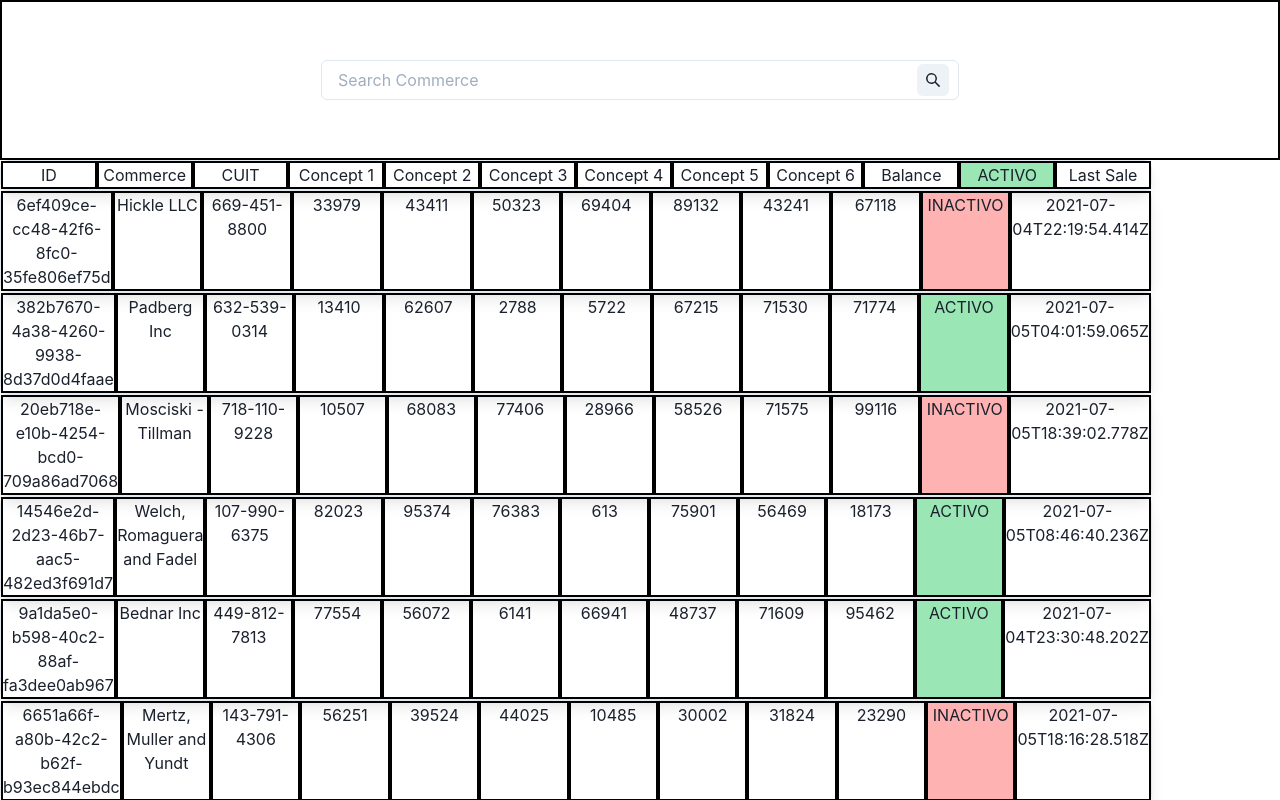
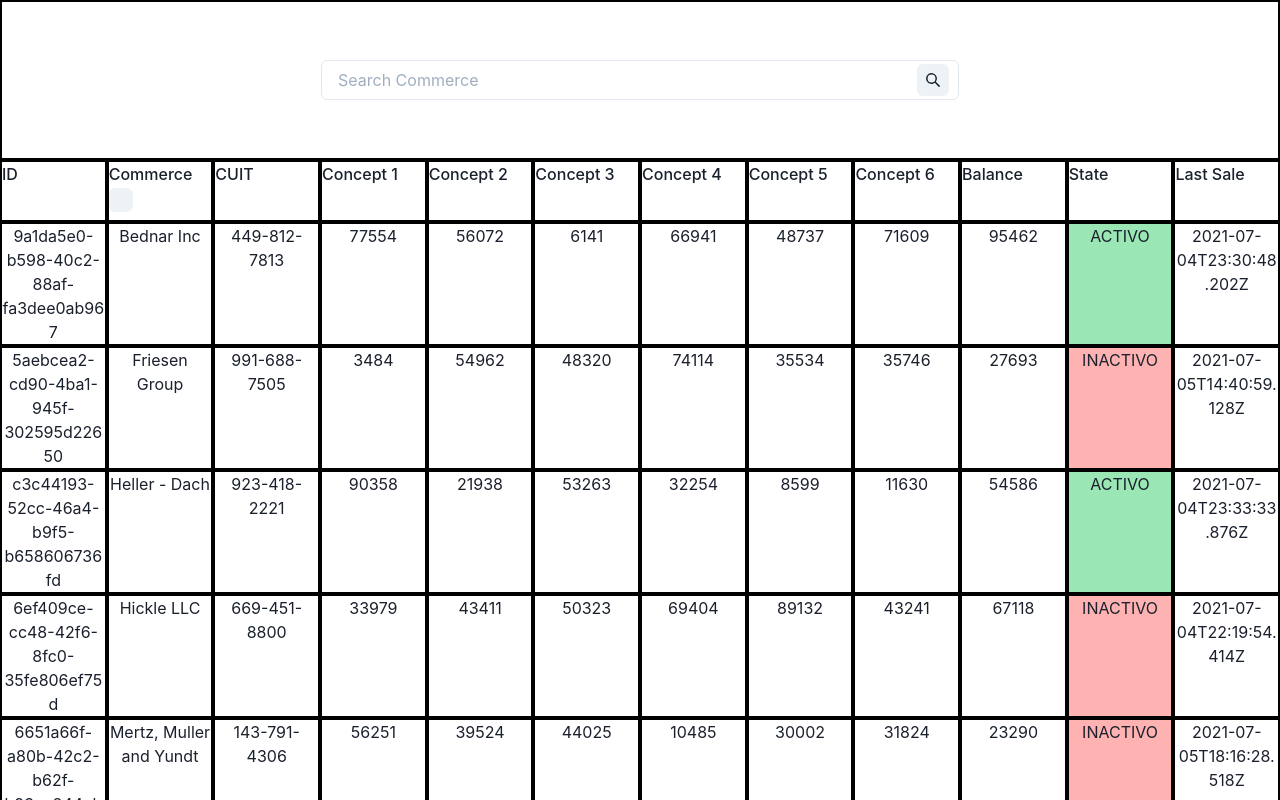
Before and after one commit to Heckiz/search-bar, a React (Vite) app: page / in a window 1280 px wide. Shown: the top 800 px of the page. Built offline with nearby package versions, Linux system fonts and the light colour scheme; data requests are answered from the project's data file.

Commit message:
add table header with the option to sort by commerce

```diff
--- a/src/App.jsx
+++ b/src/App.jsx
@@ -1,26 +1,36 @@
-import React from 'react';
+import React, { useState } from 'react'
 import './App.css';
 import { Box } from '@chakra-ui/react'
-import { Provider } from 'react-redux';
-import store from './store/store';
 import SearchBar from './components/SearchBar';
 import CommercesList from './components/Table/CommercesList';
+import { getCommerces } from './store/helpers';
 
 function App() {
 
+  const [search, setSearch] = useState("")
+  const [orderCommerce, setOrderCommerce] = useState(null);
+
+  const handleOrder = ()=>{
+      orderCommerce == null ? setOrderCommerce("acs") :
+      orderCommerce == "acs" ? setOrderCommerce("desc") :
+      setOrderCommerce(null)
+  }
+  const handleChange = (event) => {
+      setSearch(event.target.value)
+  };
+
+  getCommerces({search, orderCommerce})
   return (
-    <Provider store={store}>
 
       <Box
         h="max-content"
         >
 
-        <SearchBar />
-        <CommercesList />
+        <SearchBar handleChange={handleChange}/>
+        <CommercesList handleOrder={handleOrder}/>
 
       </Box>
 
-    </Provider>
   )
 }
 
--- a/src/components/SearchBar.jsx
+++ b/src/components/SearchBar.jsx
@@ -1,23 +1,9 @@
-import React, { useState, useEffect } from 'react'
-import { getDataCommerces } from '../store/commerceSlice'
-import { useDispatch } from 'react-redux'
+import React, { useState } from 'react'
+import {getCommerces} from '../store/helpers'
 import { Box, Input, InputGroup, InputRightElement, Button } from '@chakra-ui/react'
 import { SearchIcon } from "@chakra-ui/icons"
 
-export default function SearchBar() {
-
-    const [search, setSearch] = useState("")
-
-    const dispach = useDispatch();
-
-    useEffect(() => {
-        dispach(getDataCommerces({search:search}))
-    }, [search])
-
-
-    const handleChange = (event) => {
-        setSearch(event.target.value)
-    };
+export default function SearchBar({handleChange}) {
 
     return (
         <Box
--- a/src/components/Table/CommerceCard.jsx
+++ b/src/components/Table/CommerceCard.jsx
@@ -1,24 +1,23 @@
 import { Box, Flex, Text } from '@chakra-ui/react'
 import React from 'react'
 
-export default function CommerceCard({ commerce }) {
-    const blockStyle = {
+export const blockStyle = {
     d: 'flex',
     textAlign: 'center',
     boxShadow: 'lg',
     border: '2px solid black',
     marginY: '20px',
-        width: '40%',
+    width: '50%',
+    overflow: 'hidden',
+    cursor: 'pointer'
 
 
 };
+export default function CommerceCard({ commerce }) {
+
     return (
-        <Box
-            maxW="90%" borderWidth="1px" borderRadius="lg"
-            borderRadius="lg"
-            boxShadow="lg"
-        >
-            <Flex color="dark" >
+        <Box>
+            <Flex  >
                 <Box style={blockStyle}>
                     {commerce.id}
                 </Box>
--- a/src/components/Table/CommercesList.jsx
+++ b/src/components/Table/CommercesList.jsx
@@ -3,32 +3,17 @@ import React from 'react';
 import {  useSelector } from 'react-redux';
 import { selectAllCommerces } from '../../store/commerceSlice'
 import CommerceCard from './CommerceCard';
+import TableHeader from './TableHeader';
 
-export default function CommercesList() {
+export default function CommercesList({handleOrder}) {
 
     const data = useSelector(selectAllCommerces.selectAll);
 
-    const commerceHeader =  {
-        "id": "ID",
-        "commerce": "Commerce",
-        "cuit": "CUIT",
-        "concept_1": "Concept 1",
-        "concept_2": "Concept 2",
-        "concept_3": "Concept 3",
-        "concept_4": "Concept 4",
-        "concept_5": "Concept 5",
-        "concept_6": "Concept 6",
-        "balance": "Balance",
-        "active": "Active",
-        "lastSale": "Last Sale"
-      }
+
     return (
-        <Box h="80vh"
-        d="grid"
+        <Box d="grid"
         >
-
-            <CommerceCard commerce={commerceHeader} />
-
+            <TableHeader handleOrder={handleOrder}/>
             {
                 data.map((commerce) => (
 
--- /dev/null
+++ b/src/components/Table/TableHeader.jsx
@@ -0,0 +1,30 @@
+import { Box, Flex, Button,FormLabel } from '@chakra-ui/react'
+import React,{useState} from 'react'
+import { blockStyle } from './CommerceCard'
+import { ChevronUpIcon,ChevronDownIcon } from '@chakra-ui/icons'
+
+export default function TableHeader({handleOrder}) {
+    const commerceHeader = ["ID", "Commerce", "CUIT", "Concept 1", "Concept 2", "Concept 3", "Concept 4", "Concept 5", "Concept 6", "Balance", "State", "Last Sale"]
+
+
+    return (
+        <Flex>
+
+            {commerceHeader.map((element) => (
+                    <Box style={blockStyle}>
+                                        <FormLabel>
+
+                        {element}
+                        {element == "Commerce" &&
+                    <Button size="xs" onClick={handleOrder}>
+                        {/* {orderCommerce == "acs" && <ChevronUpIcon/>}
+                        {orderCommerce == "desc" && <ChevronDownIcon/>} */}
+                    </Button>
+                    }
+                    </FormLabel>
+
+                    </Box>
+            ))}
+        </Flex>
+    )
+}
--- a/src/main.jsx
+++ b/src/main.jsx
@@ -2,13 +2,19 @@ import React from 'react'
 import ReactDOM from 'react-dom'
 import './index.css'
 import App from './App'
+import { Provider } from 'react-redux';
+import store from './store/store';
 import { ChakraProvider } from "@chakra-ui/react"
 
 ReactDOM.render(
   <React.StrictMode>
+        <Provider store={store}>
+
     <ChakraProvider>
     <App />
     </ChakraProvider>
+    </Provider>
+
   </React.StrictMode>,
   document.getElementById('root')
 )
--- a/src/store/commerceSlice.js
+++ b/src/store/commerceSlice.js
@@ -1,10 +1,12 @@
 import { createSlice, createAsyncThunk, createEntityAdapter } from '@reduxjs/toolkit';
-import { API_BASE_URL } from './config';
+import { API_BASE_URL } from './helpers';
 import axios from 'axios';
 
-export const getDataCommerces = createAsyncThunk('commerces/getData', async ({search}, { dispatch }) => {
-    console.log(search)
-    const data = await axios.get(`${API_BASE_URL}/?q=${search}`);
+export const getDataCommerces = createAsyncThunk('commerces/getData', async ({search,orderCommerce}, { dispatch }) => {
+    console.log('search:',search)
+    console.log('orderCommerce:',orderCommerce)
+
+    const data = await axios.get(`${API_BASE_URL}/?q=${search}&_sort=commerce&_order=${orderCommerce}`);
     dispatch(setCommerces(data.data));
 }
 );
--- a/src/store/config.js
+++ /dev/null
@@ -1 +0,0 @@
-export const API_BASE_URL = "http://localhost:3000/commerces";
--- /dev/null
+++ b/src/store/helpers.js
@@ -0,0 +1,15 @@
+import { useEffect } from 'react'
+import { getDataCommerces } from './commerceSlice'
+import { useDispatch } from 'react-redux'
+
+export const API_BASE_URL = "http://localhost:3000/commerces";
+
+export const getCommerces = ({search, orderCommerce}) =>{
+    const dispach = useDispatch();
+
+    useEffect(() => {
+        dispach(getDataCommerces({search, orderCommerce}))
+    }, [search, orderCommerce])
+
+
+}
```
Lines whose indentation alone changed are shown as unchanged.
